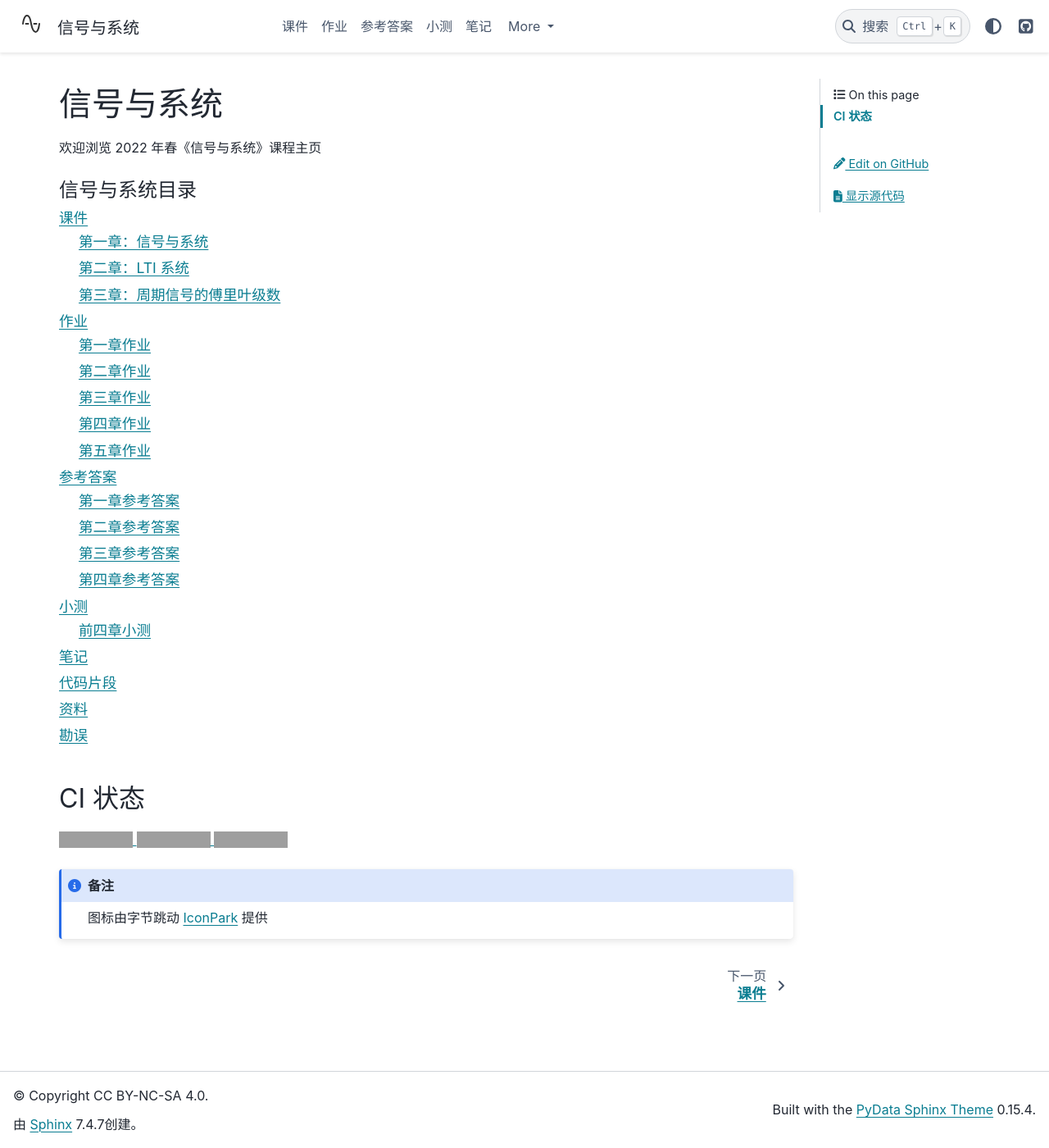
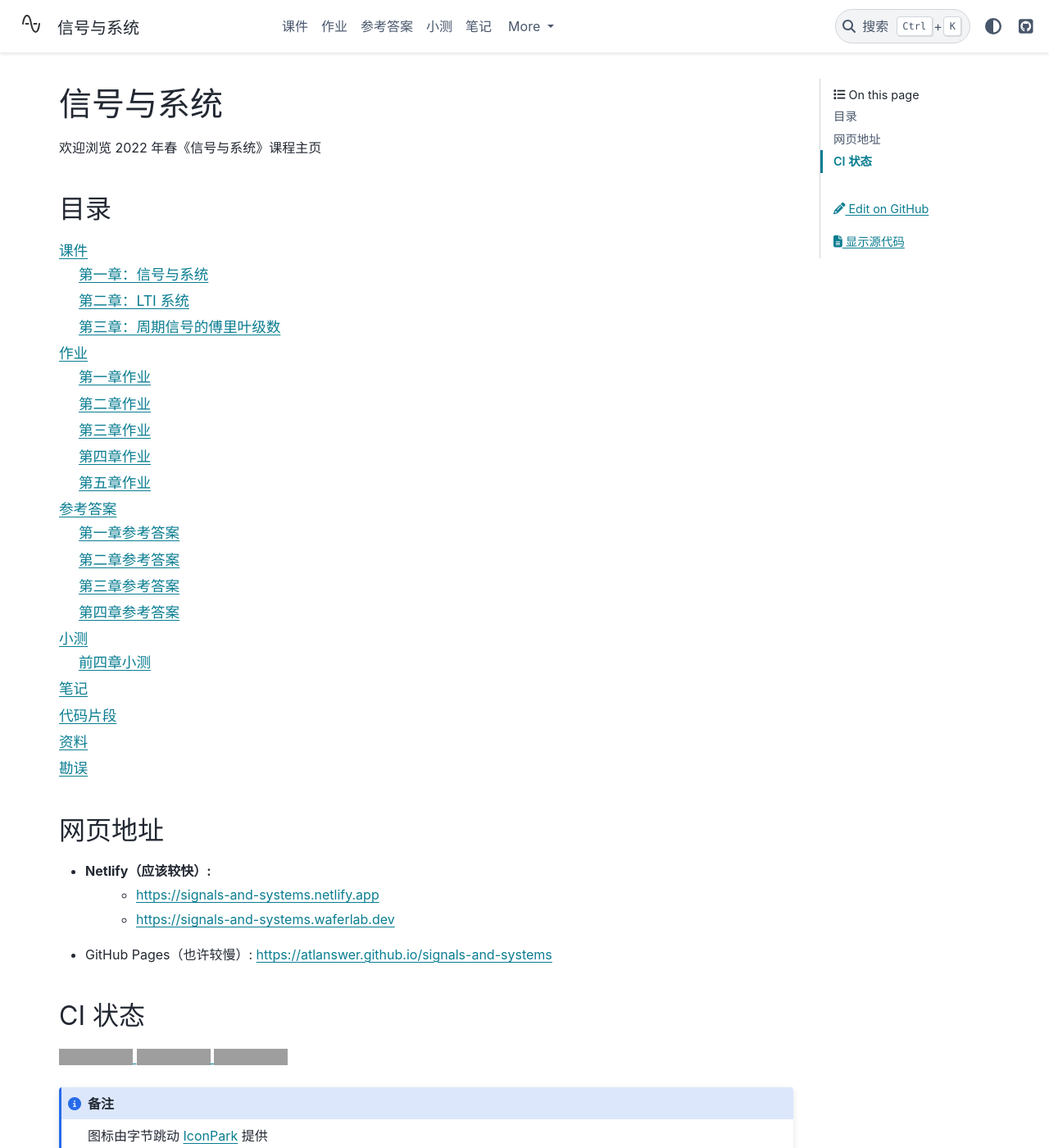
Before and after one commit to atlanswer/Signals-and-Systems, a Sphinx documentation site: the page built from doc/index.rst, in a window 1280 px wide and 1400 px high. Shown: the whole window at 82% size. Built offline with Sphinx 7.4.7 and the PyData theme 0.15.4, drawn with Linux system fonts in a browser that asks for light colours; grey boxes are pictures that could not be loaded.

Commit message:
content: add website links

```diff
--- a/doc/index.rst
+++ b/doc/index.rst
@@ -4,8 +4,10 @@
 
 欢迎浏览 2022 年春《信号与系统》课程主页
 
+目录
+====
+
 .. toctree::
-   :caption: 信号与系统目录
    :maxdepth: 2
 
    slide
@@ -16,6 +18,14 @@
    snippet
    material
    errata
+
+网页地址
+========
+
+- Netlify（应该较快）:
+   - https://signals-and-systems.netlify.app
+   - https://signals-and-systems.waferlab.dev
+- GitHub Pages（也许较慢）: https://atlanswer.github.io/signals-and-systems
 
 CI 状态
 ========
```
